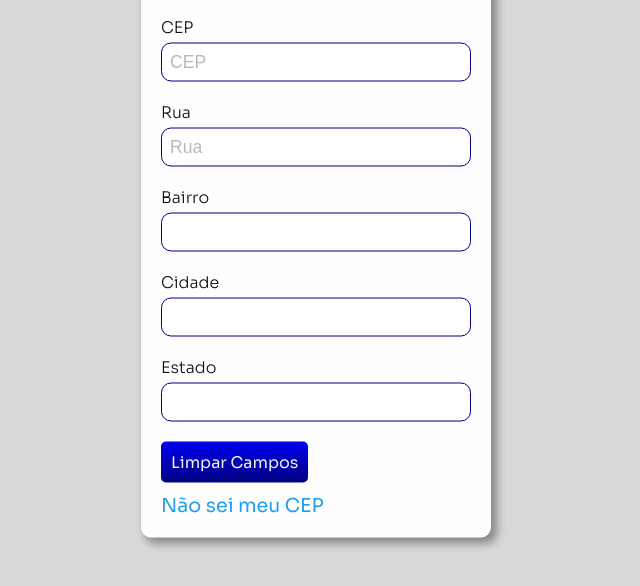
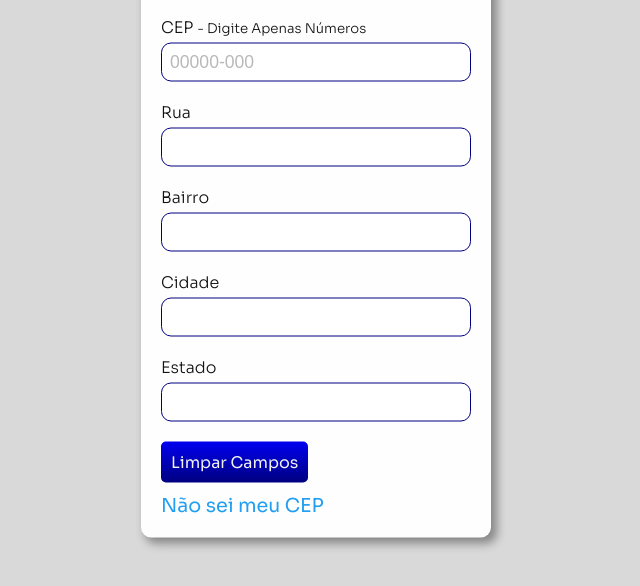
Before and after one commit to wesshstos/consultar-cep, a plain HTML site: page index.htm in a window 1280 px wide. Shown: the part 158-744 px from the top of the page, without its empty margins (324-964 px from the left). Drawn offline with Linux system fonts and the light colour scheme.

Commit message:
Ajustando as páginas HTML

```diff
--- a/index.htm
+++ b/index.htm
@@ -1,5 +1,6 @@
 <!DOCTYPE html>
 <html lang="pt-br">
+
 <head>
      <meta charset="UTF-8">
      <meta http-equiv="X-UA-Compatible" content="IE=edge">
@@ -7,6 +8,7 @@
      <link rel="stylesheet" href="css/style.css">
      <title>Consultar CEP</title>
 </head>
+
 <body>
      <main>
           <div class="container">
@@ -14,12 +16,12 @@
 
                <form>
                     <div class="frm-row">
-                         <label for="cep">CEP</label>
-                         <input placeholder="CEP" type="text" class="cep" id="cep" maxlength="9" autocomplete="off">
+                         <label for="cep">CEP <small> - Digite apenas números</small></label>
+                         <input placeholder="00000-000" type="text" class="cep" id="cep" maxlength="9" autocomplete="off">
                     </div>
                     <div class="frm-row">
                          <label for="">rua</label>
-                         <input placeholder="Rua" type="text" class="rua" id="rua" autocapitalize="on" autocomplete="off">
+                         <input type="text" id="rua" autocapitalize="on" autocomplete="off">
                     </div>
                     <div class="frm-row">
                          <label for="">bairro</label>
@@ -44,4 +46,5 @@
      </main>
      <script src="js/app.js"></script>
 </body>
+
 </html>
```
Also changed, not shown: consultar-cep.html (+1 -1 lines).
